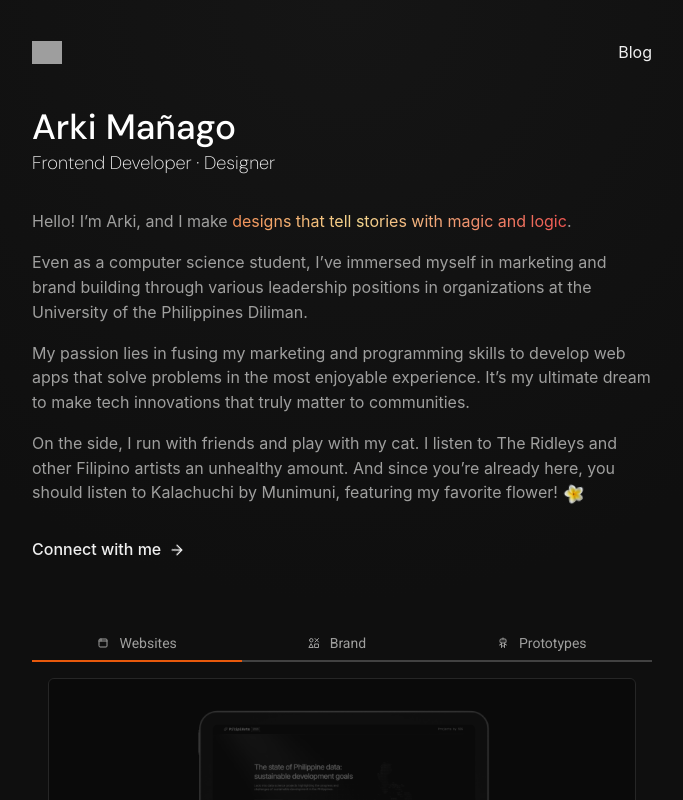
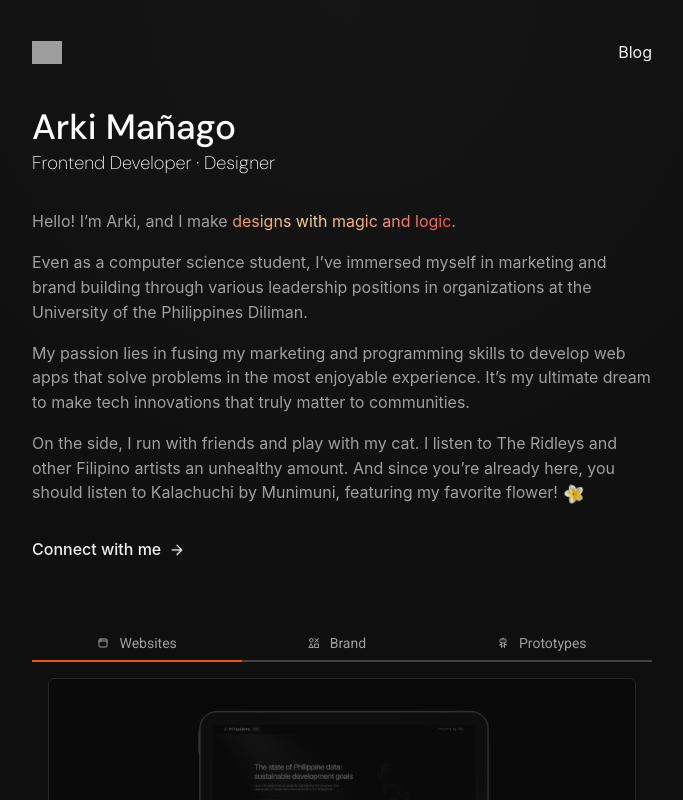
Before and after one commit to ark1tech/Portfolio, a Next.js app: page / in a window 1280 px wide. Shown: the top 800 px of the page, without its empty margins (298-981 px from the left). Built offline with nearby package versions, Linux system fonts and the light colour scheme; grey boxes are pictures that could not be loaded; a web font is replaced by a local one.

Commit message:
feat: change description

```diff
--- a/src/app/_hero.jsx
+++ b/src/app/_hero.jsx
@@ -26,7 +26,7 @@ export default function Hero() {
           Hello! I&rsquo;m Arki, and I make{" "}
           {/* #text:has(.anime-title:hover) .word:not(.anime-title) {opacity: 0.2;} */}
           <span id="uncensored" className="magic-text uncensored">
-            designs that tell stories with magic and logic
+            designs with magic and logic
           </span>
           .
         </p>
```
